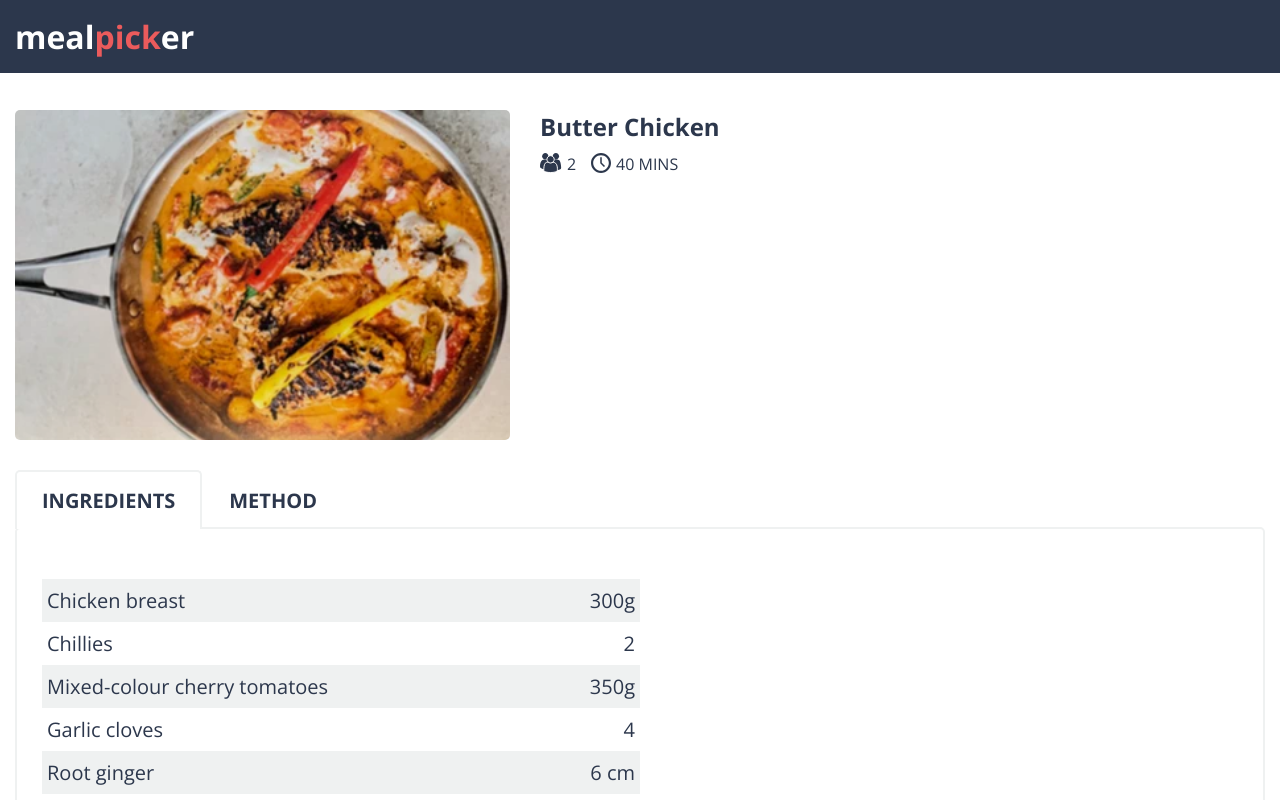
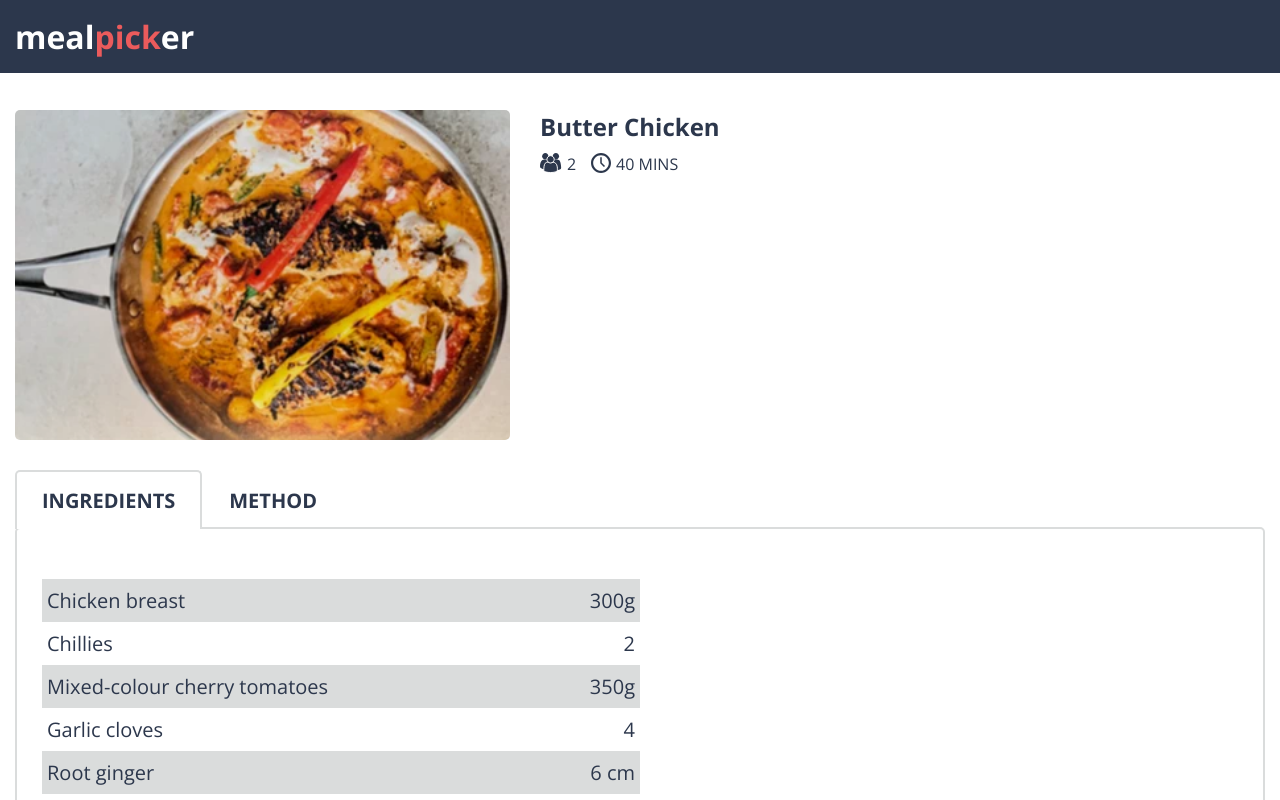
Before and after one commit to perryharlock/meal-picker, a Next.js app: page /butter-chicken in a window 1280 px wide. Shown: the top 800 px of the page. Built offline with nearby package versions, Linux system fonts and the light colour scheme.

Commit message:
:lipstick: Amend light-grey variable colour

```diff
--- a/styles/colors.scss
+++ b/styles/colors.scss
@@ -2,4 +2,4 @@ $white: #ffffff;
 $pure-black: #000000;
 $black: #2c374c;
 $coral: #eb5b5c;
-$light-grey: #eff1f1;
+$light-grey: #DADCDC;
```
